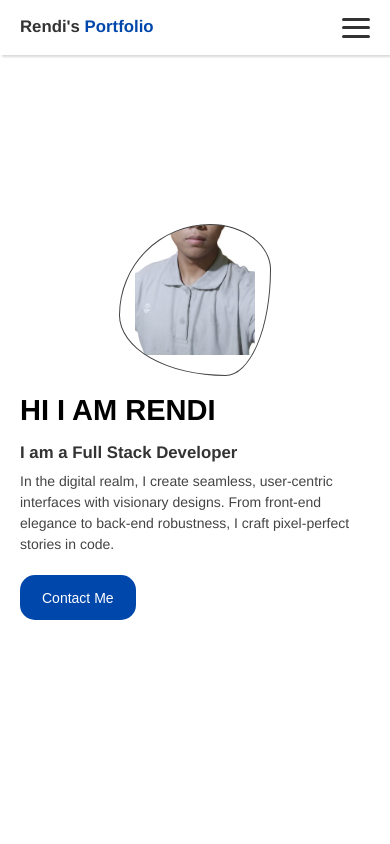
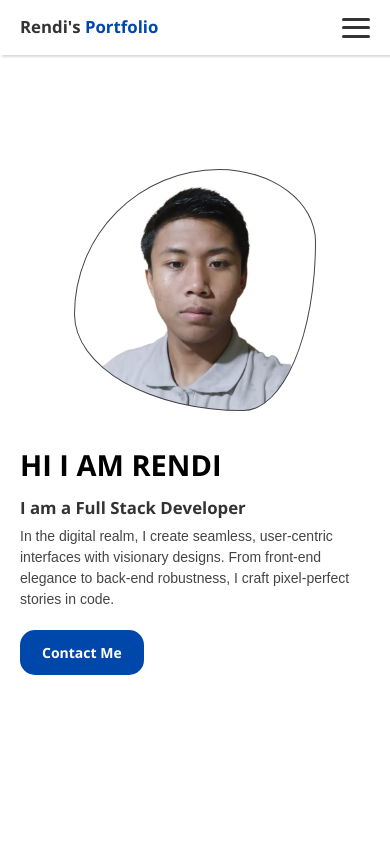
Before and after one commit to rendi12345678/rendi-portfolio, a React (Create React App) app: page / in a window 390 px wide. Shown: the top 844 px of the page. Built offline with nearby package versions, Linux system fonts and the light colour scheme.

Commit message:
Made it more appealing

```diff
--- a/src/App.css
+++ b/src/App.css
@@ -1,3 +1,6 @@
+/* Google Fonts */
+@import url('https://fonts.googleapis.com/css2?family=Open+Sans:wght@700&family=Source+Sans+3&display=swap');
+
 :root {
   --paragraph-size: clamp(1.4rem, 1.6vw, 1.6rem);
   --paragraph-size2: clamp(1.4rem, 1.6vw, 1.6rem);
@@ -22,10 +25,19 @@ body {
 }
 
 .App {
-  font-family: helvetica, Sans-Serif;
   width: 100%;
   display: grid;
   justify-content: center;
+}
+
+h1, h2, h3, h4, h5, button {
+  font-family: "Open Sans", sans-serif;
+  font-weight: 700;
+}
+
+p, a, figcaption {
+  font-family: "Source Sans", sans-serif;
+  font-weight: 400;
 }
 
 h1 {
--- a/src/components/Contact.js
+++ b/src/components/Contact.js
@@ -10,7 +10,7 @@ const Contact = () => {
         <p>Let's call me now</p>
       </div>
       <div className="contact-list">
-        <figure class="email">
+        <figure className="email">
           <img src="/img/email.png" alt="email" />
           <figcaption>hardleberg@gmail.com</figcaption>
         </figure>
--- a/src/styles/about.css
+++ b/src/styles/about.css
@@ -52,7 +52,6 @@
 
 .texts h3 {
   font-size: var(--h3-size);
-  margin-bottom: .5rem;
   margin-top: 2rem;
   margin-bottom: 1rem;
   line-height: 1;
@@ -81,7 +80,7 @@
   z-index: 9999;
 }
 
-@media (width <= 500px) {
+@media (width < 768px) {
   .about-section {
     grid:
       "title title" auto
@@ -98,6 +97,11 @@
     justify-self: center;
   }
 
+  .texts h3 {
+    margin-top: 1rem;
+    margin-bottom: 1rem;
+  }
+
   .about-section .texts {
     margin-top: 2rem;
    justify-self: center;
@@ -106,6 +110,7 @@
 
   .about-section .list-of-social-media {
     justify-self: center;
+    margin-top: 0;
   }
 
   .about-section .list-of-social-media img {
--- a/src/styles/hero.css
+++ b/src/styles/hero.css
@@ -8,7 +8,8 @@
   box-sizing: border-box;
   display: grid;
   padding: 0 clamp(2rem, 4svw, 4rem);
-  justify-content: center;
+  justify-items: center;
+  grid-template-columns: 1fr;
   align-items: center;
 }
 
@@ -53,12 +54,12 @@
   width: 100%;
   width: clamp(15rem, 35svw, 35rem);
   height: clamp(15rem, 35svw, 35rem);
-  background: url(/public/img/rendi.jpeg) center -13rem / 80% no-repeat;
-  border: .1rem solid #444;
+  background: url(/public/img/rendi.jpeg) center 50% / 80% no-repeat;
+  border: 0.1rem solid #444;
 }
 
 .contact-btn {
-  background-color: #0047AB;
+  background-color: #0047ab;
   color: #fff;
   border: 0;
   margin-top: 2rem;
@@ -95,14 +96,19 @@
   }
 }
 
-@media (width <= 500px) {
+@media (width < 768px) {
   .hero-section .hero-container {
     min-height: 100svh;
     grid-template-columns: 1fr;
     row-gap: 2rem;
+    width: 100%;
     text-align: left;
     align-content: center;
     box-sizing: border-box;
+  }
+
+  .hero-section p {
+    max-width: 80ch;
   }
 
   .hero-image {
@@ -110,9 +116,9 @@
     justify-content: center;
   }
 
-  .hero-image img {
-    width: 25rem;
-    height: 25rem;
+  .hero-image div {
+    width: clamp(30rem, 35svw, 35rem);
+    height: clamp(30rem, 35svw, 35rem);
     margin-bottom: 2rem;
   }
 
@@ -120,3 +126,11 @@
     order: 2;
   }
 }
+
+@media (width < 576px) {
+  .hero-image div {
+    width: clamp(24rem, 35svw, 35rem);
+    height: clamp(24rem, 35svw, 35rem);
+    margin-bottom: 2rem;
+  }
+}
```
